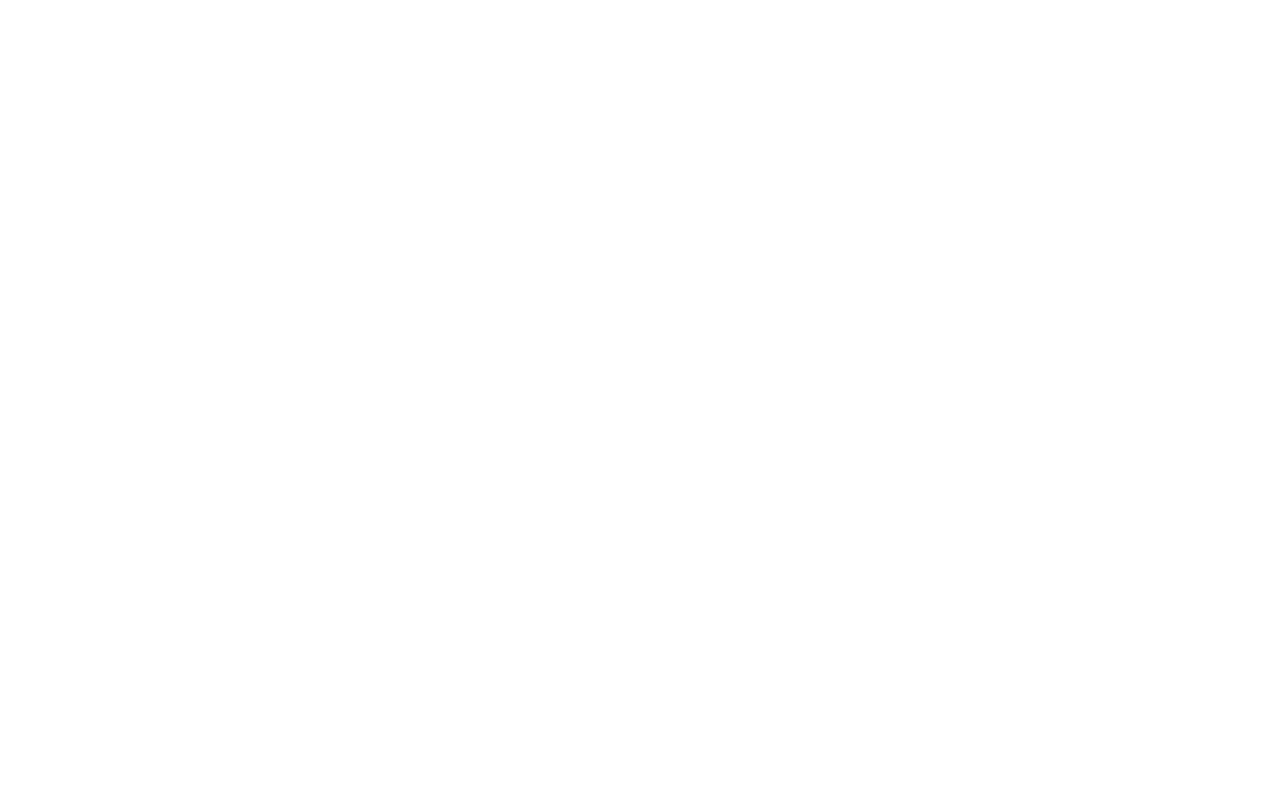
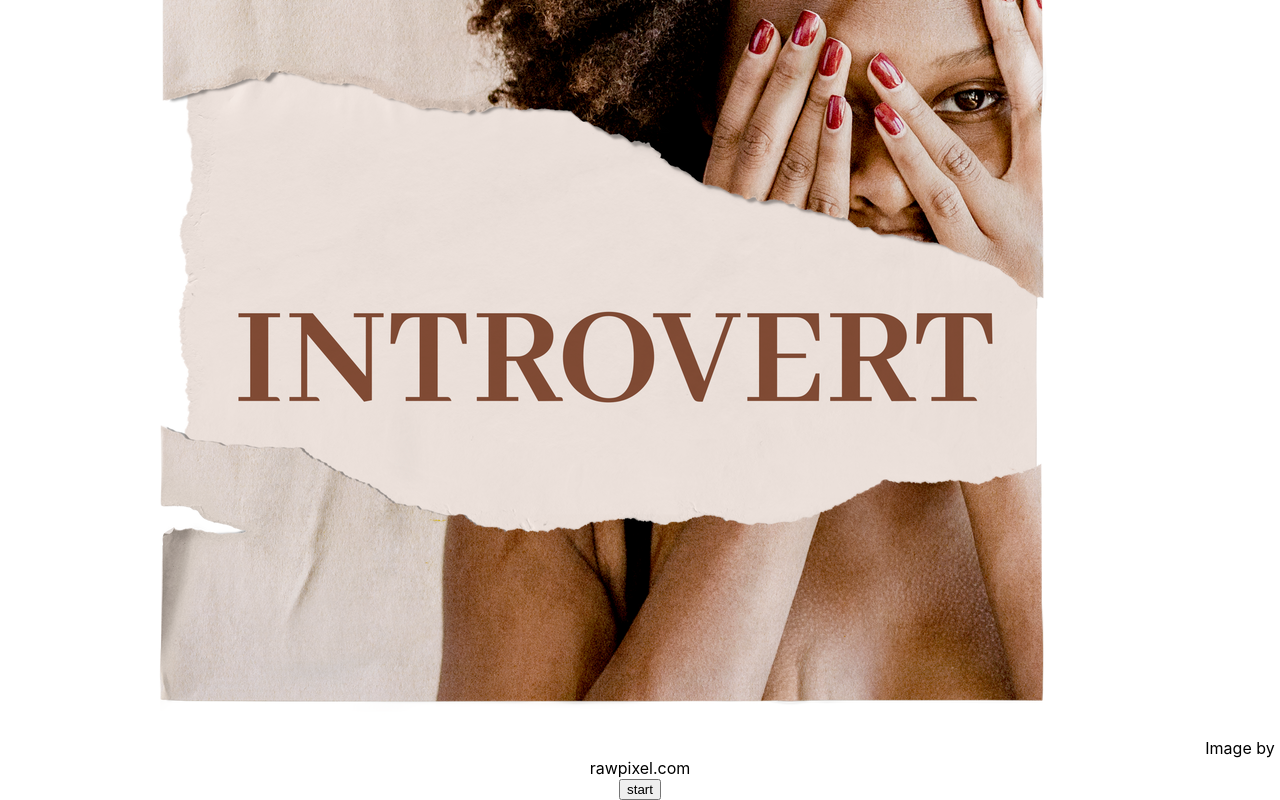
Before and after one commit to isabellebidou/personality, a React (Create React App) app in the folder frontend/: page / in a window 1280 px wide. Shown: the part 446-1246 px from the top of the page. Before the commit the page ends 800 px from the top, so only its background shows below. Built offline with nearby package versions, Linux system fonts and the light colour scheme.

Commit message:
fixed issue with next function and added pic

```diff
--- a/frontend/src/App.js
+++ b/frontend/src/App.js
@@ -3,6 +3,7 @@ import React from "react";
 import QuestionBundle from "./components/questionbundle";
 import Buttons from "./components/buttons";
 import Result from "./components/result";
+import Webimage from "./components/Webimage";
 
 class App extends React.Component {
   state = {
@@ -12,16 +13,15 @@ class App extends React.Component {
     finished: false,
     score: 0,
     selectedAnswers: [],
-    messages:[],
-    message:''
+    messages: [],
+    message: "",
   };
-
 
   startTest = async (started) => {
     const data = await fetch("/data");
     const items = await data.json();
     this.setState({ items: items });
-    this.setState({ started: started });
+    this.setState({ started: true });
     const data2 = await fetch("/results");
     const messages = await data2.json();
     this.setState({ messages: messages });
@@ -29,28 +29,28 @@ class App extends React.Component {
   getMessage = async () => {
     var message = "";
     switch (true) {
-        case (this.state.score <= 6):
-          message = this.state.messages.find(item => item.id === 1)
+      case this.state.score <= 6:
+        message = this.state.messages.find((item) => item.id === 1);
         console.log(message);
         break;
-        case (this.state.score > 6 && this.state.score < 10):
-            message = this.state.messages.find(item => item.id === 2)
+      case this.state.score > 6 && this.state.score < 10:
+        message = this.state.messages.find((item) => item.id === 2);
         console.log(message);
         break;
       default:
-          message = this.state.messages.find(item => item.id === 3);
+        message = this.state.messages.find((item) => item.id === 3);
         console.log(message);
         break;
     }
     console.log(message);
     this.setState({ message: message });
-  }
+  };
 
   toNextQuestion = async (index) => {
-    this.setState({ answeredQuestion: index });
+    this.setState({ answeredQuestion: index + 1 });
     console.log(this.state.score);
     if (this.state.answeredQuestion === this.state.items.length - 1) {
-      this.setState({ finished: true})
+      this.setState({ finished: true });
       this.getMessage();
     }
   };
@@ -70,26 +70,28 @@ class App extends React.Component {
   render() {
     return (
       <div className="App">
-      {(this.state.items.length > 0) && (!this.state.finished) &&
+
+        {this.state.items.length > 0 && !this.state.finished && (
           <QuestionBundle
             question={this.state.items[this.state.answeredQuestion]}
             onAnswerCheck={this.onAnswerCheck}
-          />}
-          {!this.state.finished &&
+          />
+        )}
+        {this.state.finished && (
+          <div className="App">
+            <span>result: {this.state.score}</span>
+            <Result message={this.state.message} />
+          </div>
+        )}
+        {!(this.state.started) && <Webimage />}
+        {!this.state.finished && (
           <Buttons
             onStart={this.startTest}
             onNext={this.toNextQuestion}
-          started ={this.state.started}
-          />}
-          {this.state.finished &&
-            <div className="App">
-            <span>result: {this.state.score}</span>
-            <Result message={this.state.message}/>
+            started={this.state.started}
+          />
+        )}
       </div>
-          }
-
-        </div>
-
     );
   }
 }
--- /dev/null
+++ b/frontend/src/components/Webimage.js
@@ -0,0 +1,13 @@
+import React from "react";
+import pic from "../images/rawpixelid6549303.png";
+
+export default function Webimage({source, alt}) {
+  return (
+
+    <>
+      <img src = {pic} alt = "introvert" id ="startImage"/>
+      <label htmlFor= "startImage">Image by rawpixel.com</label>
+      </>
+
+  );
+}
--- a/frontend/src/components/answer.js
+++ b/frontend/src/components/answer.js
@@ -3,6 +3,7 @@ import React, { useState } from "react";
 
 const Answer = (props) => {
   const [isChecked, setIsChecked] = useState(false);
+
   const handleCheck = (event) => {
     setIsChecked(event.target.checked);
     props.onAnswerCheck(props.weight, event.target.checked, props.id);
```
Also changed, not shown: frontend/src/components/image.js (deleted, +0 -9 lines), frontend/src/images/rawpixelid6549303.png (added), 1 other file (tests, documents, lock files or other folders). Lines whose indentation alone changed are shown as unchanged.
